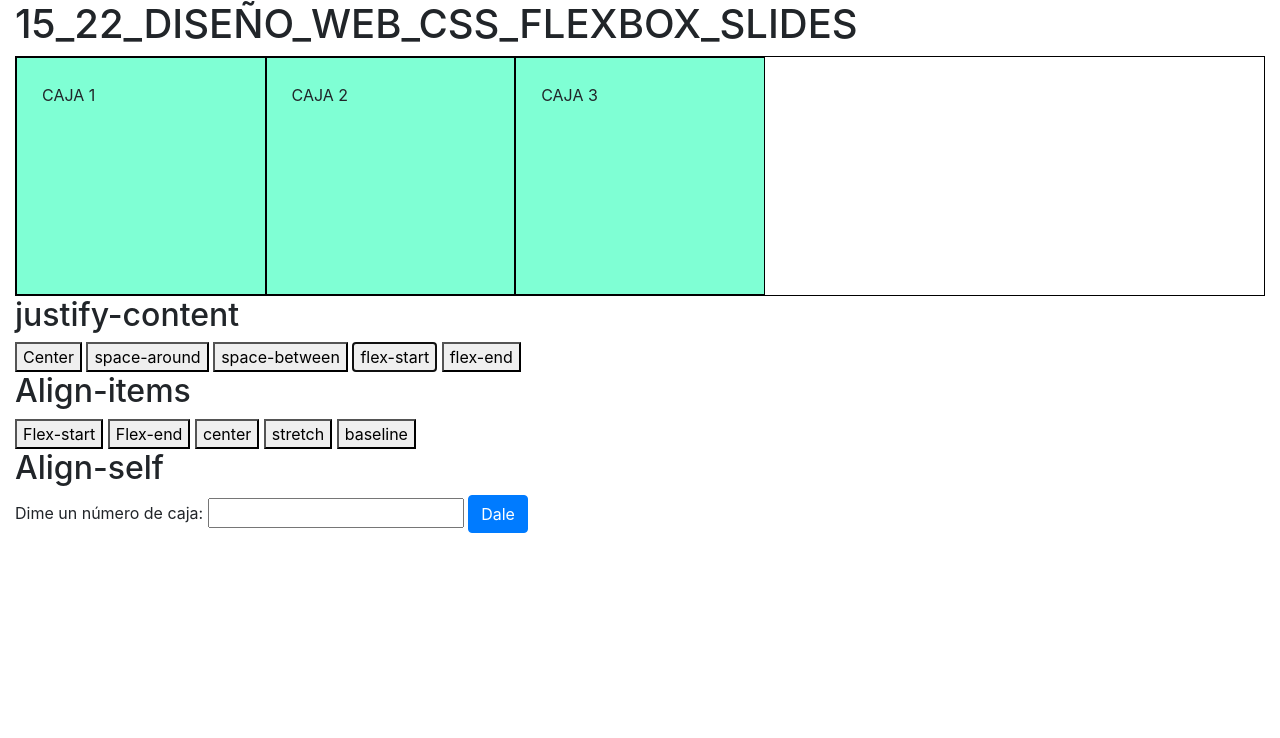
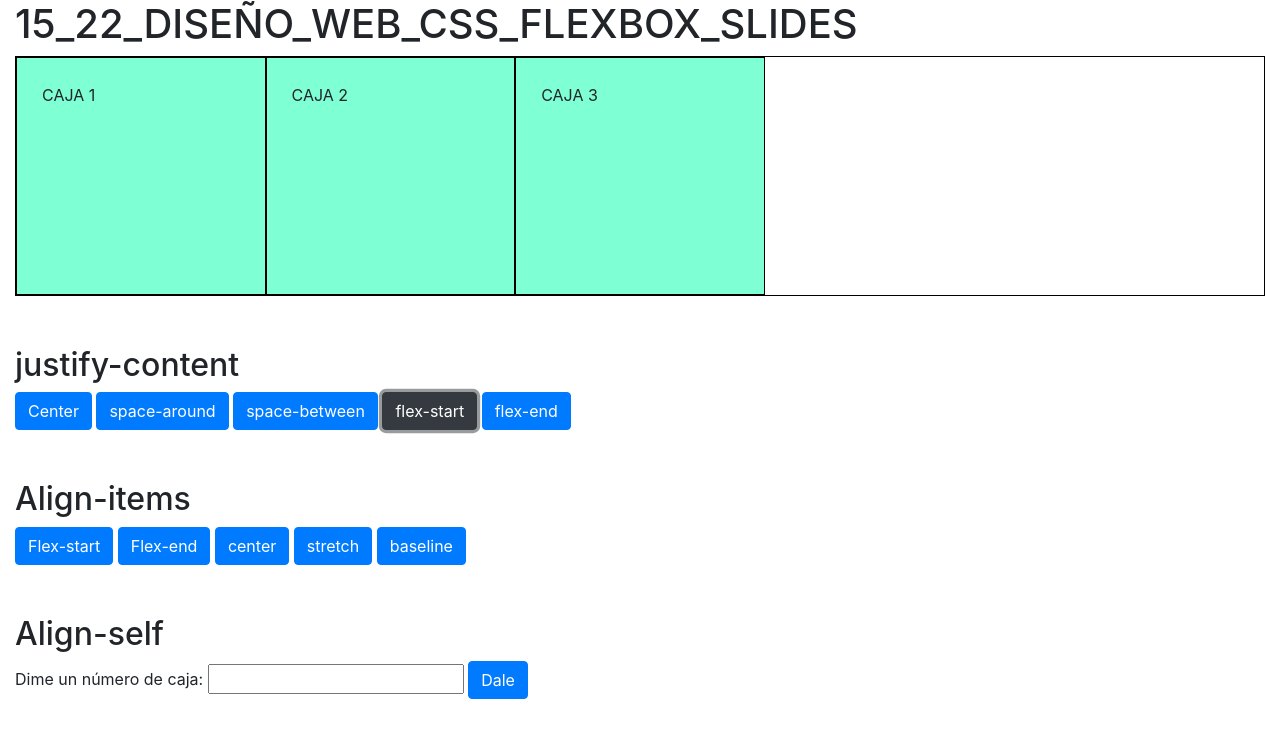
Before and after one commit to nachobarrilero/curso-flex, a plain HTML site: page index.html in a window 1280 px wide. Both pictures are taken after a click on the button "flex-start". Drawn offline with nearby package versions, Linux system fonts and the light colour scheme.

Commit message:
cambios1

```diff
--- a/index.html
+++ b/index.html
@@ -9,6 +9,11 @@
     <link rel="stylesheet" href="https://cdn.jsdelivr.net/npm/bootstrap@4.0.0/dist/css/bootstrap.min.css"
         integrity="sha384-Gn5384xqQ1aoWXA+058RXPxPg6fy4IWvTNh0E263XmFcJlSAwiGgFAW/dAiS6JXm" crossorigin="anonymous">
     <style>
+
+        h2{
+            margin-top:50px;
+        }
+
         #testDiv {
             display: flex;
             border: 1px solid black;
@@ -86,18 +91,18 @@
         </div>
 
         <h2>justify-content</h2>
-        <button class="justifyBoton" data-variable="1" type="button" class="btn btn-primary">Center</button>
-        <button class="justifyBoton" data-variable="2" type="button" class="btn btn-primary">space-around</button>
-        <button class="justifyBoton" data-variable="3" type="button" class="btn btn-primary">space-between</button>
-        <button class="justifyBoton" data-variable="4" type="button" class="btn btn-primary">flex-start</button>
-        <button class="justifyBoton" data-variable="5" type="button" class="btn btn-primary">flex-end</button>
+        <button class="justifyBoton btn btn-primary" data-variable="1" type="button" >Center</button>
+        <button class="justifyBoton btn btn-primary" data-variable="2" type="button" >space-around</button>
+        <button class="justifyBoton btn btn-primary" data-variable="3" type="button" >space-between</button>
+        <button class="justifyBoton btn btn-primary" data-variable="4" type="button" >flex-start</button>
+        <button class="justifyBoton btn btn-primary" data-variable="5" type="button" >flex-end</button>
 
         <h2>Align-items</h2>
-        <button class="alignBoton" data-variable="1" type="button" class="btn btn-primary">Flex-start</button>
-        <button class="alignBoton" data-variable="2" type="button" class="btn btn-primary">Flex-end</button>
-        <button class="alignBoton" data-variable="3" type="button" class="btn btn-primary">center</button>
-        <button class="alignBoton" data-variable="4" type="button" class="btn btn-primary">stretch</button>
-        <button class="alignBoton" data-variable="5" type="button" class="btn btn-primary">baseline</button>
+        <button class="alignBoton btn btn-primary" data-variable="1" type="button" >Flex-start</button>
+        <button class="alignBoton btn btn-primary" data-variable="2" type="button" >Flex-end</button>
+        <button class="alignBoton btn btn-primary" data-variable="3" type="button" >center</button>
+        <button class="alignBoton btn btn-primary" data-variable="4" type="button" >stretch</button>
+        <button class="alignBoton btn btn-primary" data-variable="5" type="button" >baseline</button>
 
         <h2>Align-self</h2>
         <form>
@@ -129,6 +134,14 @@
 
 
         $(".justifyBoton").click(function () {
+
+
+            $(".justifyBoton").removeClass("btn-dark");
+            $(".justifyBoton").addClass("btn-primary");
+            $(this).removeClass("btn-primary");
+            $(this).addClass("btn-dark");
+
+
             var variable = $(this).data("variable");
             console.log("se ha pinchado en el boton " + variable);
             // usar la variable en código JavaScript
@@ -137,6 +150,14 @@
         });
 
         $(".alignBoton").click(function () {
+
+
+
+            $(".alignBoton").removeClass("btn-dark");
+            $(".alignBoton").addClass("btn-primary");
+            $(this).removeClass("btn-primary");
+            $(this).addClass("btn-dark");
+
             var variable = $(this).data("variable");
             console.log("se ha pinchado en el boton " + variable);
             // usar la variable en código JavaScript
```
